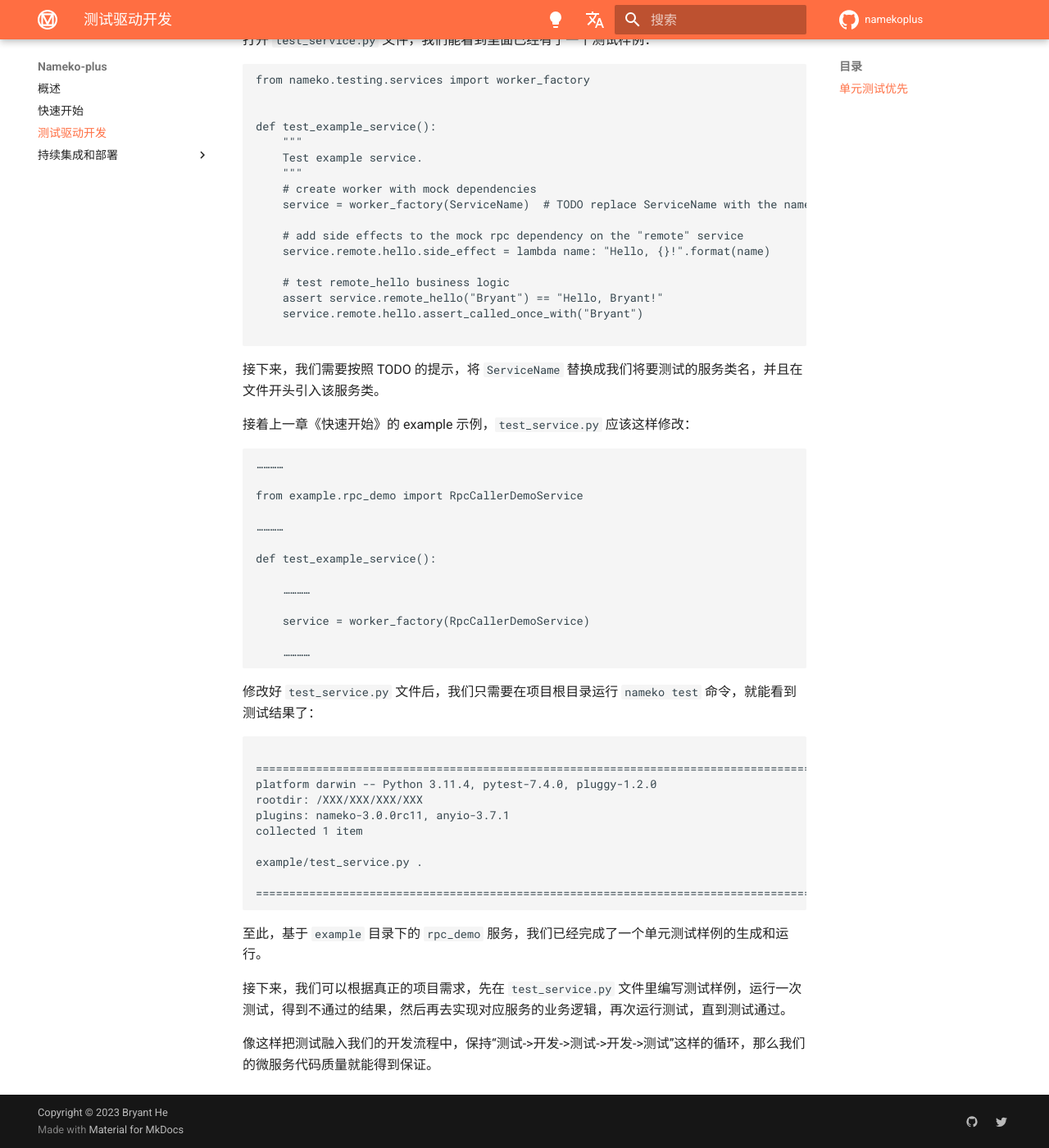
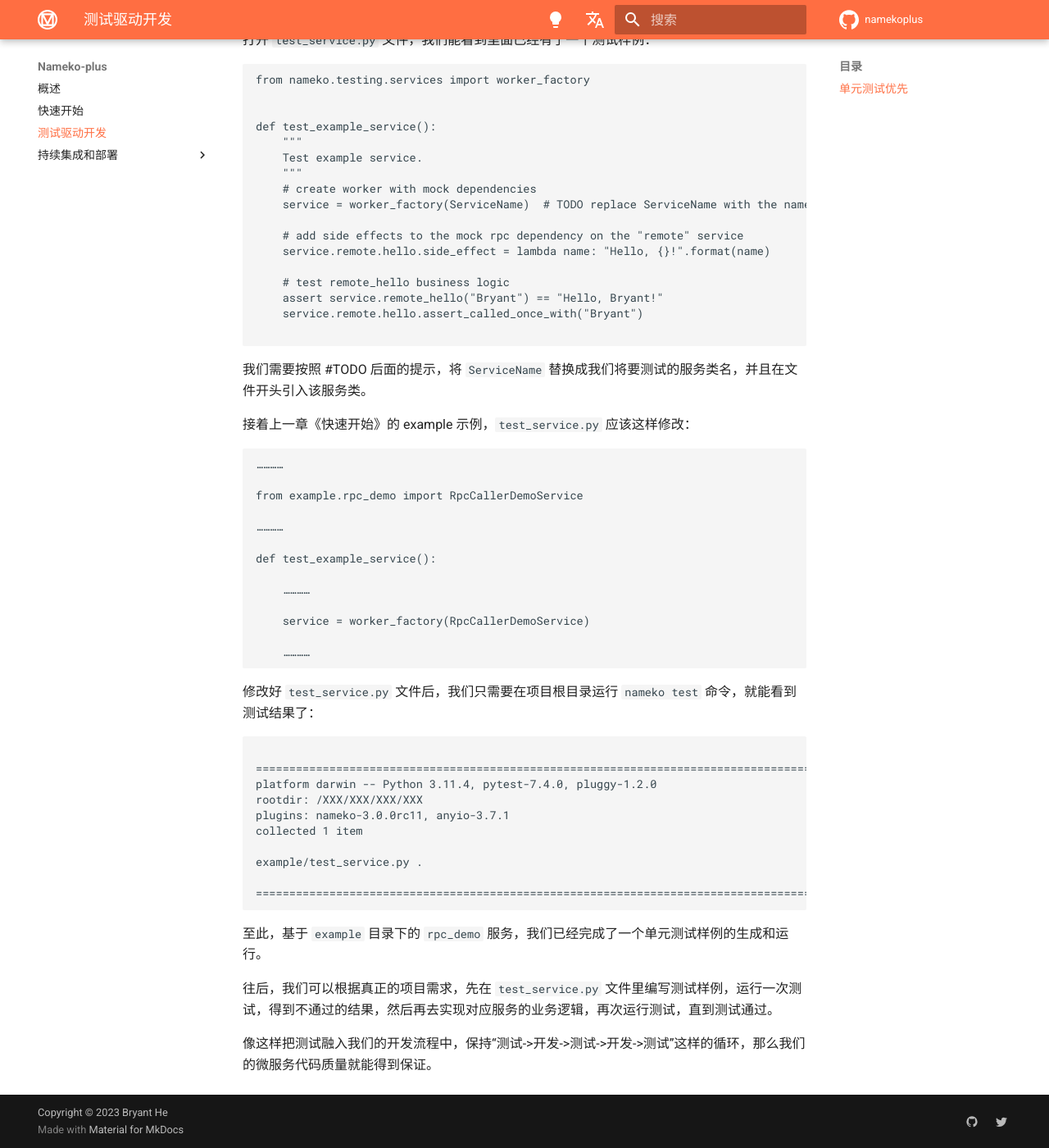
Before and after one commit to Bryanthelol/nameko-plus-doc, an MkDocs documentation site: the page built from docs/测试驱动开发.md, in a window 1280 px wide and 1400 px high, scrolled down 858 px. Shown: the whole window at 82% size. Built offline with MkDocs 1.6.1 and Material for MkDocs 9.7.7, drawn with Linux system fonts in a browser that asks for light colours; comment, search, counter and statistics services are not loaded; some of the changed text lies outside the part shown.

Commit message:
update doc

````diff
--- a/docs/测试驱动开发.md
+++ b/docs/测试驱动开发.md
@@ -59,7 +59,7 @@ def test_example_service():
 
 ```
 
-接下来，我们需要按照 TODO 的提示，将 `ServiceName` 替换成我们将要测试的服务类名，并且在文件开头引入该服务类。
+我们需要按照 #TODO 后面的提示，将 `ServiceName` 替换成我们将要测试的服务类名，并且在文件开头引入该服务类。
 
 接着上一章《快速开始》的 example 示例，`test_service.py` 应该这样修改：
 
@@ -96,6 +96,6 @@ example/test_service.py .
 
 至此，基于 `example` 目录下的 `rpc_demo` 服务，我们已经完成了一个单元测试样例的生成和运行。
 
-接下来，我们可以根据真正的项目需求，先在 `test_service.py` 文件里编写测试样例，运行一次测试，得到不通过的结果，然后再去实现对应服务的业务逻辑，再次运行测试，直到测试通过。
+往后，我们可以根据真正的项目需求，先在 `test_service.py` 文件里编写测试样例，运行一次测试，得到不通过的结果，然后再去实现对应服务的业务逻辑，再次运行测试，直到测试通过。
 
 像这样把测试融入我们的开发流程中，保持“测试->开发->测试->开发->测试”这样的循环，那么我们的微服务代码质量就能得到保证。
````
Also changed, not shown: other parts of docs/测试驱动开发.md (+1 -1 lines).
